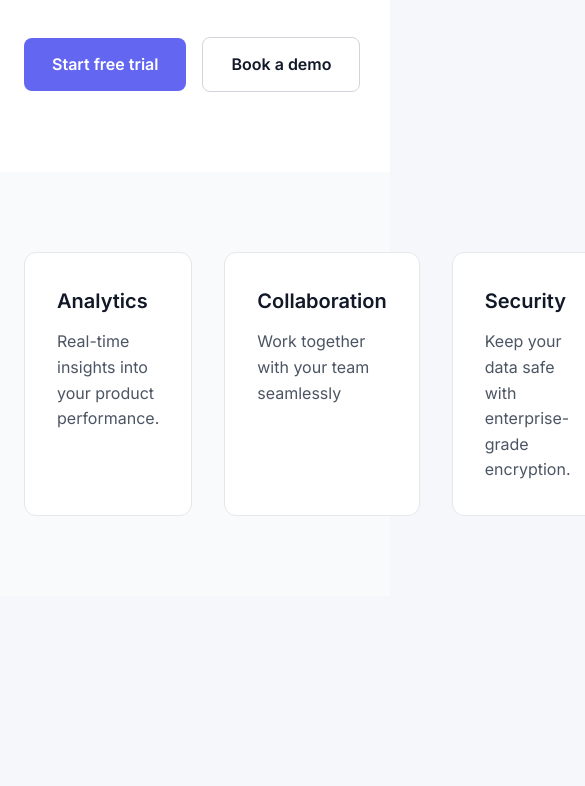
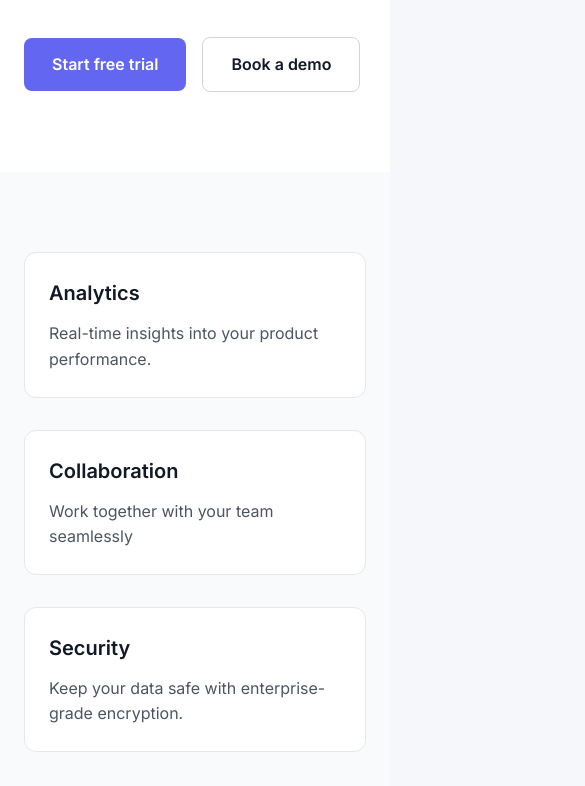
Before and after one commit to mehranelahi/modern-saas-landing-page, a website built with Vite: page index.html in a window 390 px wide. Shown: the part 792-1578 px from the top of the page, 585 px wide, since content can reach past the window. Before the commit the page ends 1388 px from the top, so only its background shows below. Built offline with nearby package versions, Linux system fonts and the light colour scheme.

Commit message:
Add media queries

```diff
--- a/src/style.css
+++ b/src/style.css
@@ -177,3 +177,13 @@ a {
   color: #4b5563;
   line-height: 1.6;
 }
+
+@media (max-width: 768px) {
+  .features-grid {
+    grid-template-columns: 1fr;
+  }
+
+  .feature-card {
+    padding: 24px;
+  }
+}
```
